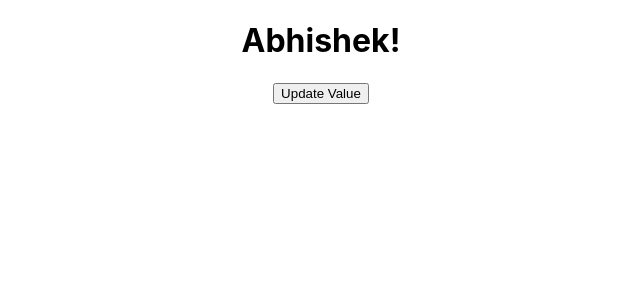
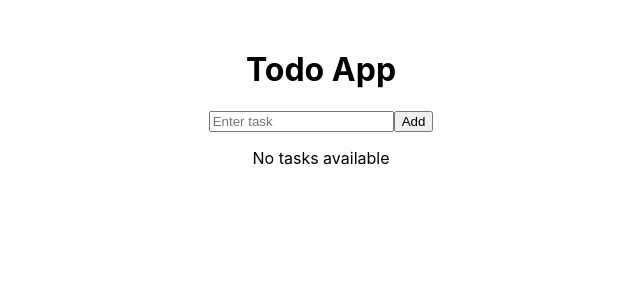
Before and after one commit to Abhishek10440/lock, a React (Create React App) app: page / in a window 1280 px wide. Shown: the top 300 px of the page, without its empty margins (319-959 px from the left). Built offline with nearby package versions, Linux system fonts and the light colour scheme.

Commit message:
daily practice

```diff
--- a/src/App.css
+++ b/src/App.css
@@ -1,5 +1,8 @@
 .App {
-  text-align: center;
+  display: flex;
+  justify-content: center;   /* left-right center */
+  align-items: center;       /* top-bottom center */
+  height: 100vh;             /* full screen height */
 }
 
 .App-logo {
--- a/src/App.js
+++ b/src/App.js
@@ -1,131 +1,12 @@
+import logo from './logo.svg';
 import './App.css';
-import React,{useState,use} from 'react';
+import Todo from './component/Todo';
 function App(){
-  const [data,setData]=useState("Abhishek")
+  return(
+    <div>
+      <Todo />
 
-return(
-  <div className="App">
-    <h1>{data}!</h1>
-    <button onClick={()=>setData("shah")}>Update Value</button>
-  </div>
-);
+    </div>
+  )
 }
 export default App;
-// import React from 'react';
-
-// import Abhi from './component/Abhi';
-// class App extends React.Component{
-
-
-//   constructor()
-//   {
-//     super();
-//     this.state={
-//       show: true
-//     }
-//   }
-//   render(){
-//     return(
-//       <div className="App">
-//         {
-//          this.state.show? <Abhi />:<h1>Already Removed</h1>
-//         }
-
-//         <button onClick={()=>this.setState({show:!this.state.show})}>Removed</button>
-
-//       </div>
-//     )
-//   }
-// }
-
-
-
-// export default App;
-// import React from 'react';
-// // import React, { useState } from 'react';
-// import './App.css';
-// class App extends React.Component {
-//   constructor() {
-//     super();
-//     this.state={
-//       count:0
-//     }
-
-//   }
-//   shouldComponentUpdate(){
-//     console.warn("shouldComponentUpdate",this.state.count);
-//     if(this.state.count>4 && this.state.count>10)
-//     {
-//       return true;
-//     }
-
-//   }
-//   render() {
-//     console.warn("render")
-//     return (
-//       <div>
-//         <h1>Component Did Mount {this.state.count}</h1>
-//         <button onClick={()=>{this.setState({count:this.state.count+1})}}>Update name</button>
-//       </div>
-//     );
-//   }
-// }
-
-// // import Joke from './component/Joke';
-
-// // function App() {
-// //   const [name, setName] = useState("Anil");
-
-// //   return (
-// //     <div className="App">
-// //       <Joke name={name} />
-// //       <button onClick={() => setName("Sidhu")}>
-// //         update button
-// //       </button>
-// //     </div>
-// //   );
-// // }
-
-// export default App;
-
-// // import Showhide from './component/Showhide';
-// // import Form from './component/Form';
-// // import Profile from './component/Profile';
-// // import Login from './component/Login';
-// // import User from './component/User';
-// // import Member from './component/Member';
-// // import react from 'react';
-// // class App extends React.Component{
-// //   constructor()
-// //   {
-// //     super()
-// //     console.warn("constructor")
-// //   }
-// //   render()
-// //   {
-// //     console.warn("render")
-// //     return(
-// //       <h1>Hello</h1>
-// //     )
-// //   }
-// // }
-
-// // function App() {
-// //   function getData() {
-// //     alert("Hello from react")
-// //   }
-// //   return (
-// //     <div className="App">
-
-// //       {/* <h1>Hello React</h1> */}
-// //       {/* <Showhide />
-// //       <Form />
-// //       <Profile /> */}
-// //       {/* <Login /> */}
-// //       <User data={getData} />
-// //       <div>
-// //         <Member data={getData} />
-// //       </div>
-// //     </div>
-// //   );
-// // }
--- /dev/null
+++ b/src/component/Todo.js
@@ -0,0 +1,43 @@
+import { useState } from "react";
+
+function Todo() {
+  const [task, setTask] = useState("");
+  const [tasks, setTasks] = useState([]);
+
+  return (
+    <div  style={{ textAlign: "center", marginTop: "50px" }}>
+      <h1>Todo App</h1>
+
+      <input
+        type="text"
+        value={task}
+        onChange={(e) => setTask(e.target.value)}
+        placeholder="Enter task"
+      />
+
+      <button onClick={() => {
+        setTasks([...tasks, task]);
+        setTask("");
+      }}>
+        Add
+      </button>
+
+      {tasks.length === 0 && <p>No tasks available</p>}
+
+      <ul>
+        {tasks.map((item, index) => (
+          <li key={index}>
+            {item}
+            <button onClick={() => {
+              setTasks(tasks.filter((_, i) => i !== index));
+            }}>
+              Delete
+            </button>
+          </li>
+        ))}
+      </ul>
+    </div>
+  );
+}
+
+export default Todo;
```
Also changed, not shown: src/component/Counter11.js (added, +14 -0 lines), src/component/Self.js (added, +41 -0 lines).
